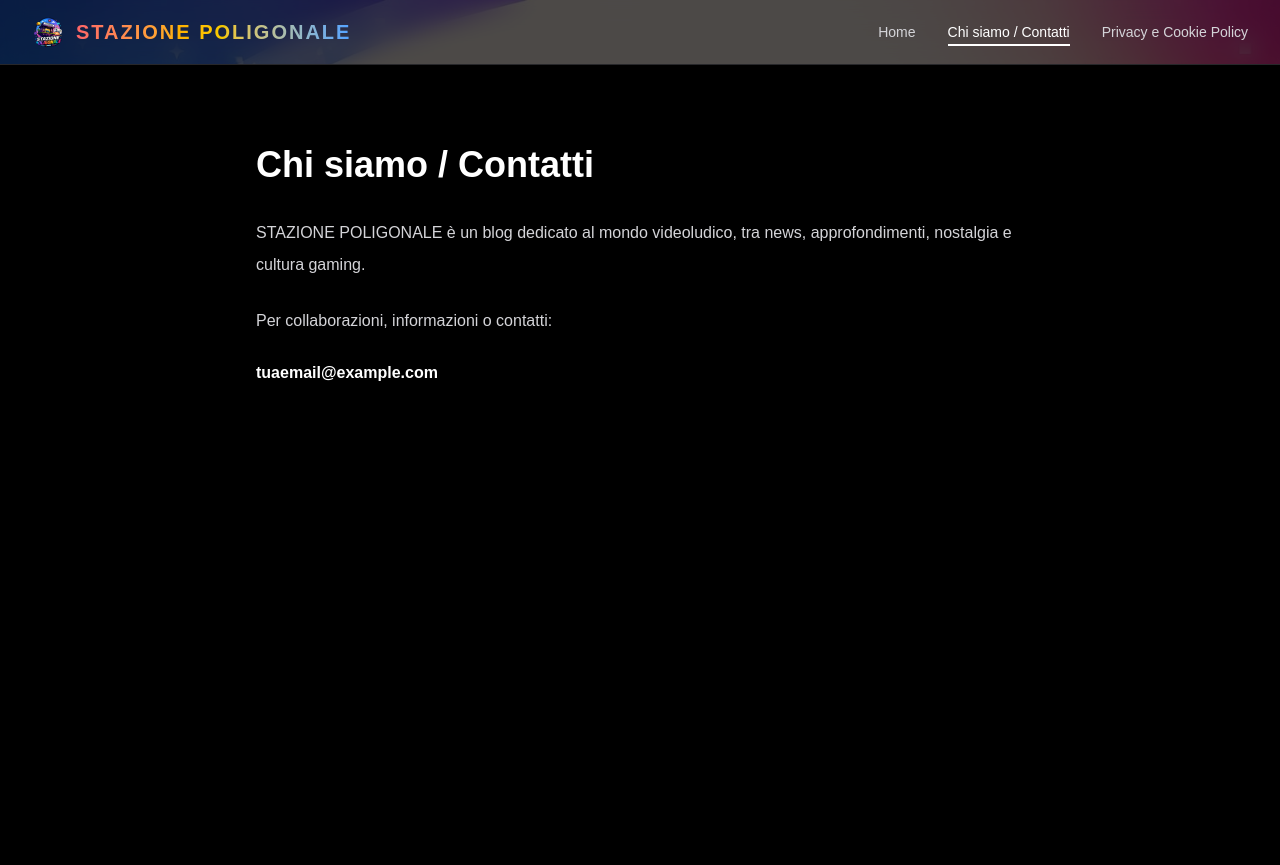
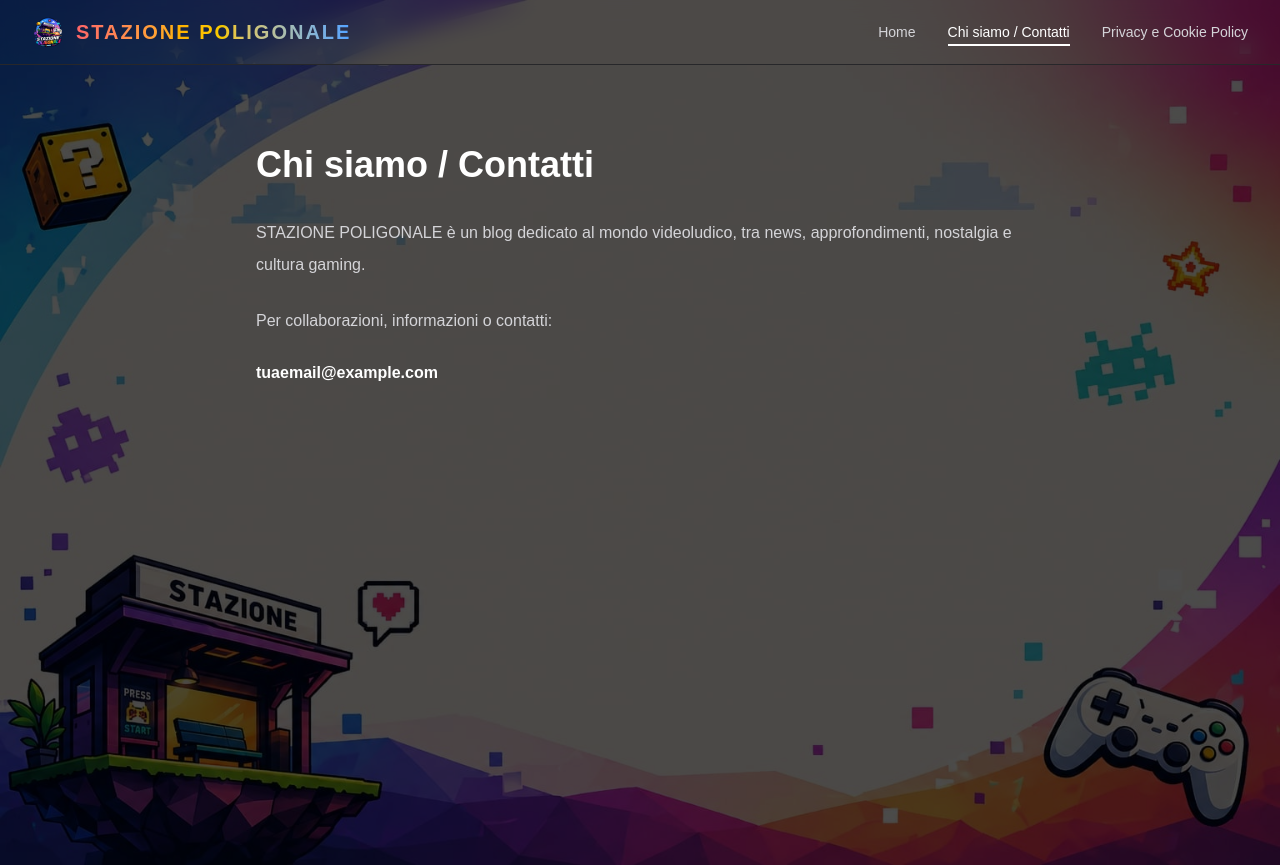
Before and after one commit to mw7qkxdcpj-collab/stazione-poligonale, a Next.js app: page /chi-siamo in a window 1280 px wide. Built offline with nearby package versions, Linux system fonts and the light colour scheme.

Commit message:
modifica sfondo chi siamo ecc

```diff
--- a/app/chi-siamo/page.tsx
+++ b/app/chi-siamo/page.tsx
@@ -1,6 +1,11 @@
 export default function ChiSiamoPage() {
   return (
-    <main className="min-h-screen bg-black text-white px-6 py-20">
+    <main
+      className="min-h-screen text-white bg-cover bg-center"
+      style={{ backgroundImage: "url('/sfondo.jpg')" }}
+    >
+      <div className="min-h-screen bg-black/70 px-6 py-20">
+
         <div className="max-w-3xl mx-auto">
 
           <h1 className="text-4xl font-bold mb-8">
@@ -21,6 +26,8 @@ export default function ChiSiamoPage() {
           </p>
 
         </div>
+
+      </div>
     </main>
   );
 }
--- a/app/privacy-policy/page.tsx
+++ b/app/privacy-policy/page.tsx
@@ -1,5 +1,9 @@
 export default function PrivacyPolicyPage() {
   return (
+    <main
+      className="min-h-screen text-white bg-cover bg-center"
+      style={{ backgroundImage: "url('/sfondo.jpg')" }}
+    >
     <main className="min-h-screen bg-black text-white px-6 py-20">
       <div className="max-w-3xl mx-auto">
 
@@ -22,6 +26,7 @@ export default function PrivacyPolicyPage() {
         </p>
 
       </div>
+      </main>
     </main>
   );
 }
```
Lines whose indentation alone changed are shown as unchanged.
